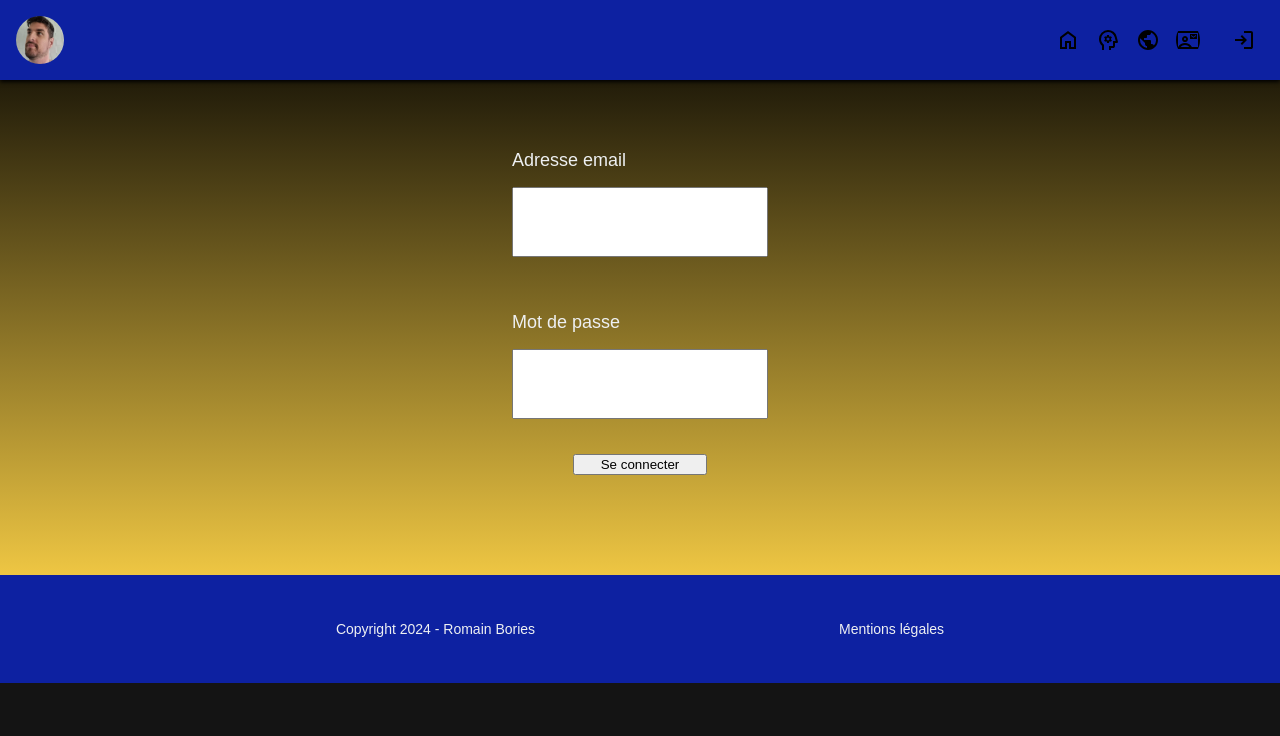
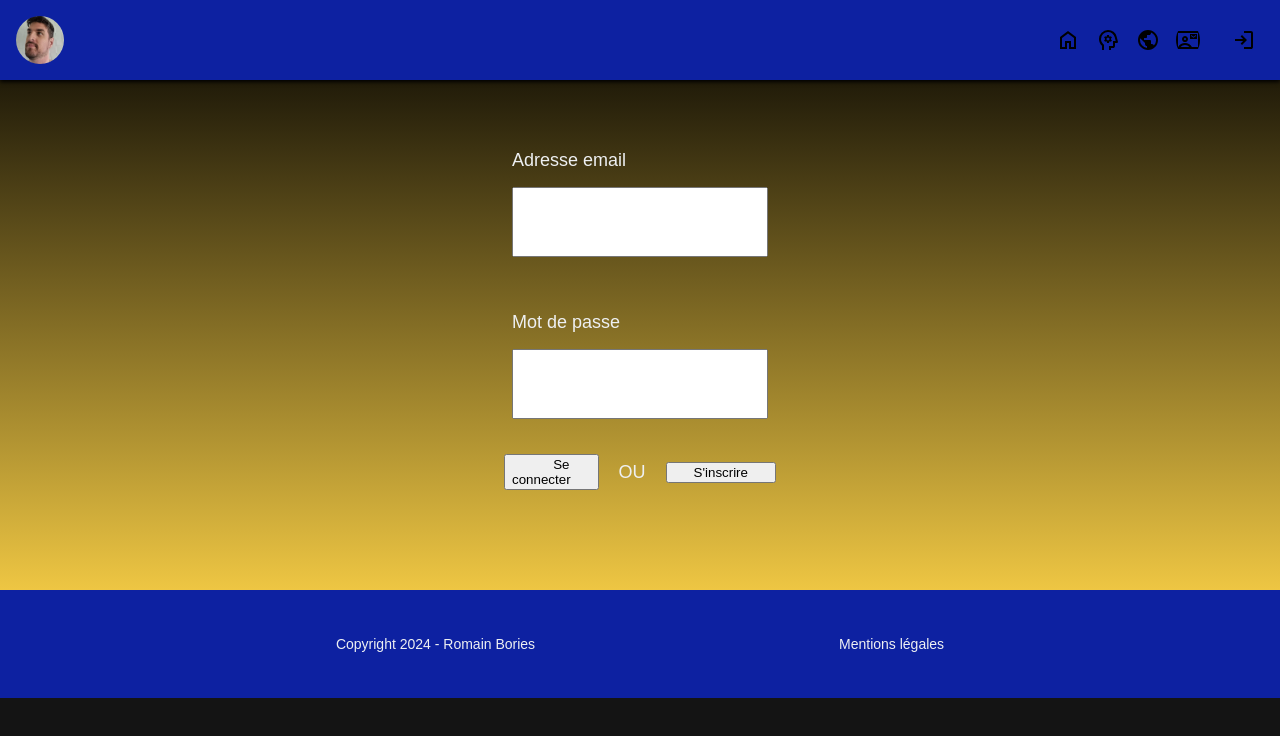
Before and after one commit to Emanrhesus-positif/portfolio-public, a React (Create React App) app in the folder frontend/: page /Connexion in a window 1280 px wide. Shown: the top 736 px of the page. Built offline with nearby package versions, Linux system fonts and the light colour scheme.

Commit message:
uncommenting Sign up process for extended tests

```diff
--- a/frontend/src/pages/SignIn/SignIn.jsx
+++ b/frontend/src/pages/SignIn/SignIn.jsx
@@ -44,29 +44,29 @@ export const SignIn = ({ setUser }) => {
     }
   };
 
-  // const signUp = async () => {
-  //   try {
-  //     setIsLoading(true);
-  //     const response = await axios({
-  //       method: 'POST',
-  //       url: API_ROUTES.SIGN_UP,
-  //       data: {
-  //         email,
-  //         password,
-  //       },
-  //     });
-  //     if (!response?.data) {
-  //       console.log('Something went wrong during signing up: ', response);
-  //       return;
-  //     }
-  //     setNotification({ error: false, message: 'Votre compte a bien été créé, vous pouvez vous connecter' });
-  //   } catch (err) {
-  //     setNotification({ error: true, message: err.message });
-  //     console.log('Some error occured during signing up: ', err);
-  //   } finally {
-  //     setIsLoading(false);
-  //   }
-  // };
+  const signUp = async () => {
+    try {
+      setIsLoading(true);
+      const response = await axios({
+        method: 'POST',
+        url: API_ROUTES.SIGN_UP,
+        data: {
+          email,
+          password,
+        },
+      });
+      if (!response?.data) {
+        console.log('Something went wrong during signing up: ', response);
+        return;
+      }
+      setNotification({ error: false, message: 'Votre compte a bien été créé, vous pouvez vous connecter' });
+    } catch (err) {
+      setNotification({ error: true, message: err.message });
+      console.log('Some error occured during signing up: ', err);
+    } finally {
+      setIsLoading(false);
+    }
+  };
   const errorClass = notification.error ? styles.Error : null;
   return (
     <div className={`${styles.SignIn} container`}>
@@ -110,7 +110,7 @@ export const SignIn = ({ setUser }) => {
               Se connecter
             </span>
           </button>
-          {/* <span>OU</span>
+          <span>OU</span>
           <button
             type="submit"
             className="
@@ -126,7 +126,7 @@ export const SignIn = ({ setUser }) => {
             <span>
               {'S\'inscrire'}
             </span>
-          </button> */}
+          </button>
         </div>
 
       </div>
```
